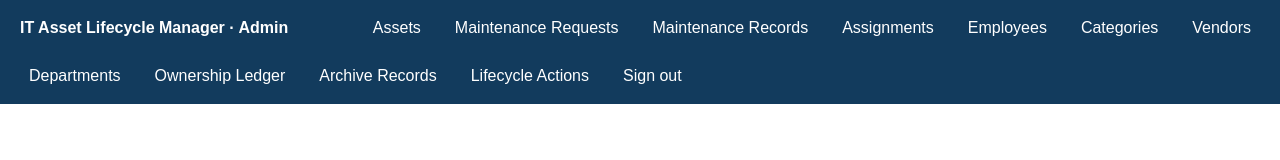
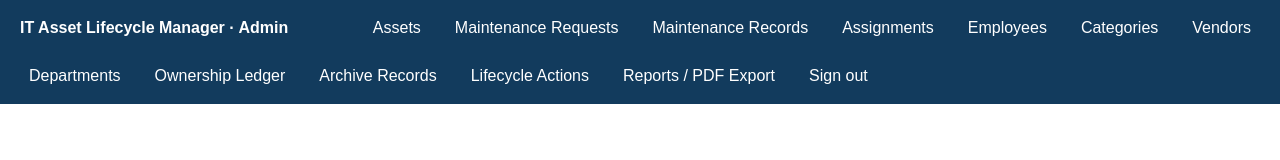
Before and after one commit to GAJULAMALATHI123/repo, a website: page approuter/resources/fiori/admin/index.html in a window 1280 px wide. Drawn offline with Linux system fonts and the light colour scheme.

Commit message:
Link Admin workspace to FR-022 to FR-024 reports

```diff
--- a/approuter/resources/fiori/admin/index.html
+++ b/approuter/resources/fiori/admin/index.html
@@ -2,5 +2,5 @@
 <html lang="en"><head><meta charset="utf-8"><meta name="viewport" content="width=device-width,initial-scale=1"><title>IT Asset Lifecycle Manager — Admin</title>
 <script id="sap-ui-bootstrap" src="https://ui5.sap.com/resources/sap-ui-core.js" data-sap-ui-theme="sap_horizon" data-sap-ui-async="true" data-sap-ui-compatVersion="edge" data-sap-ui-oninit="module:sap/ui/core/ComponentSupport" data-sap-ui-resourceroots='{"itam.fiori.admin":"./"}' data-sap-ui-libs="sap.m,sap.fe.templates,sap.f"></script>
 <style>body{margin:0;font-family:Arial,sans-serif}.topbar{display:flex;gap:16px;align-items:center;flex-wrap:wrap;padding:12px 20px;background:#123b5d;color:white}.topbar strong{margin-right:auto}.topbar a{color:white;text-decoration:none;padding:7px 9px;border-radius:4px}.topbar a:hover{background:#285b7e}.host{height:calc(100vh - 54px)}</style></head>
-<body><header class="topbar"><strong>IT Asset Lifecycle Manager · Admin</strong><a href="#/assets">Assets</a><a href="#/requests">Maintenance Requests</a><a href="#/maintenance">Maintenance Records</a><a href="#/assignments">Assignments</a><a href="#/employees">Employees</a><a href="#/categories">Categories</a><a href="#/vendors">Vendors</a><a href="#/departments">Departments</a><a href="#/ledger">Ownership Ledger</a><a href="#/archive">Archive Records</a><a href="/fiori/admin/actions.html">Lifecycle Actions</a><a href="/logout">Sign out</a></header>
+<body><header class="topbar"><strong>IT Asset Lifecycle Manager · Admin</strong><a href="#/assets">Assets</a><a href="#/requests">Maintenance Requests</a><a href="#/maintenance">Maintenance Records</a><a href="#/assignments">Assignments</a><a href="#/employees">Employees</a><a href="#/categories">Categories</a><a href="#/vendors">Vendors</a><a href="#/departments">Departments</a><a href="#/ledger">Ownership Ledger</a><a href="#/archive">Archive Records</a><a href="/fiori/admin/actions.html">Lifecycle Actions</a><a href="/fiori/admin/reports.html">Reports / PDF Export</a><a href="/logout">Sign out</a></header>
 <div class="host" data-sap-ui-component data-name="itam.fiori.admin.Component" data-id="container" data-settings='{"id":"itam.fiori.admin"}'></div></body></html>
```
